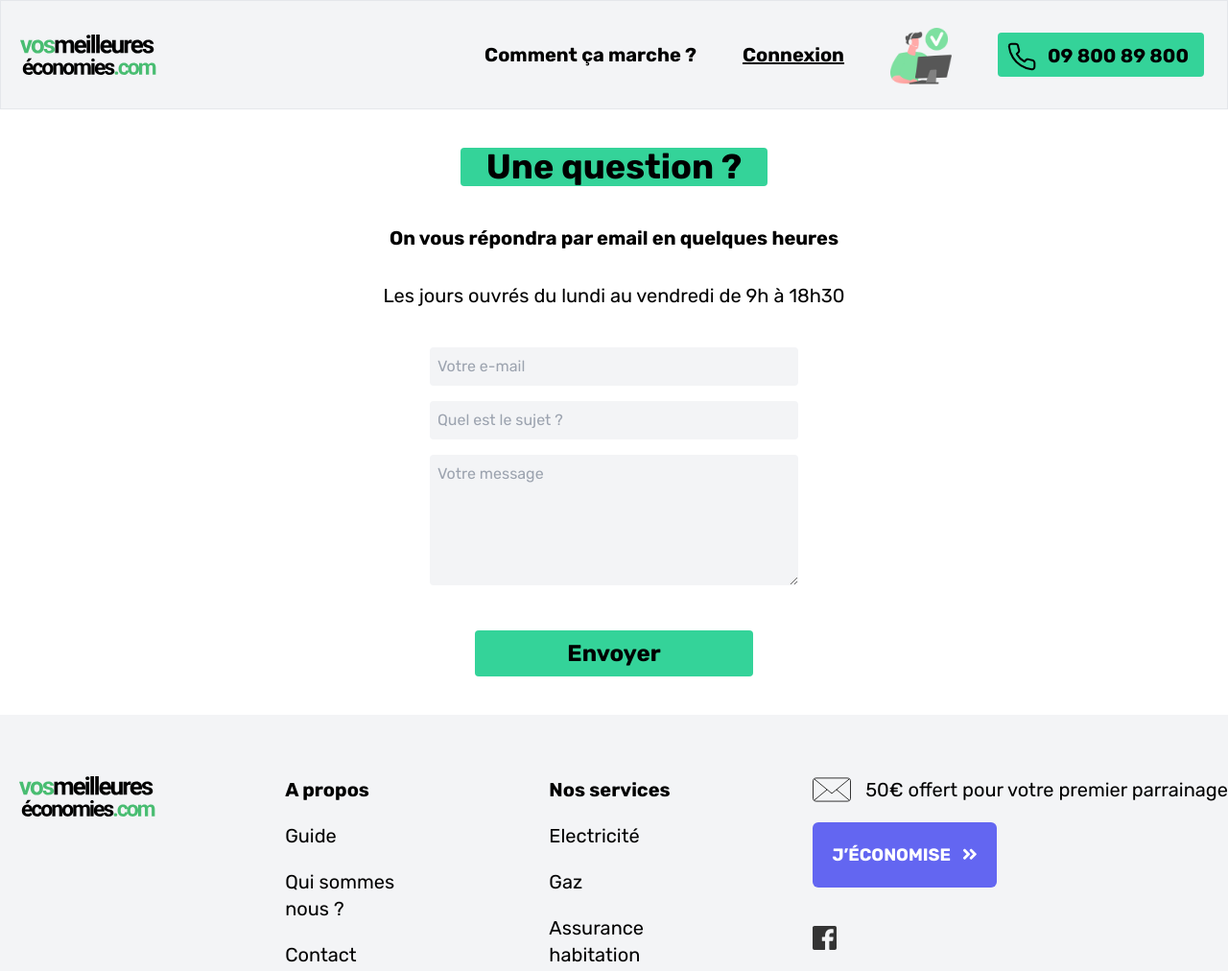
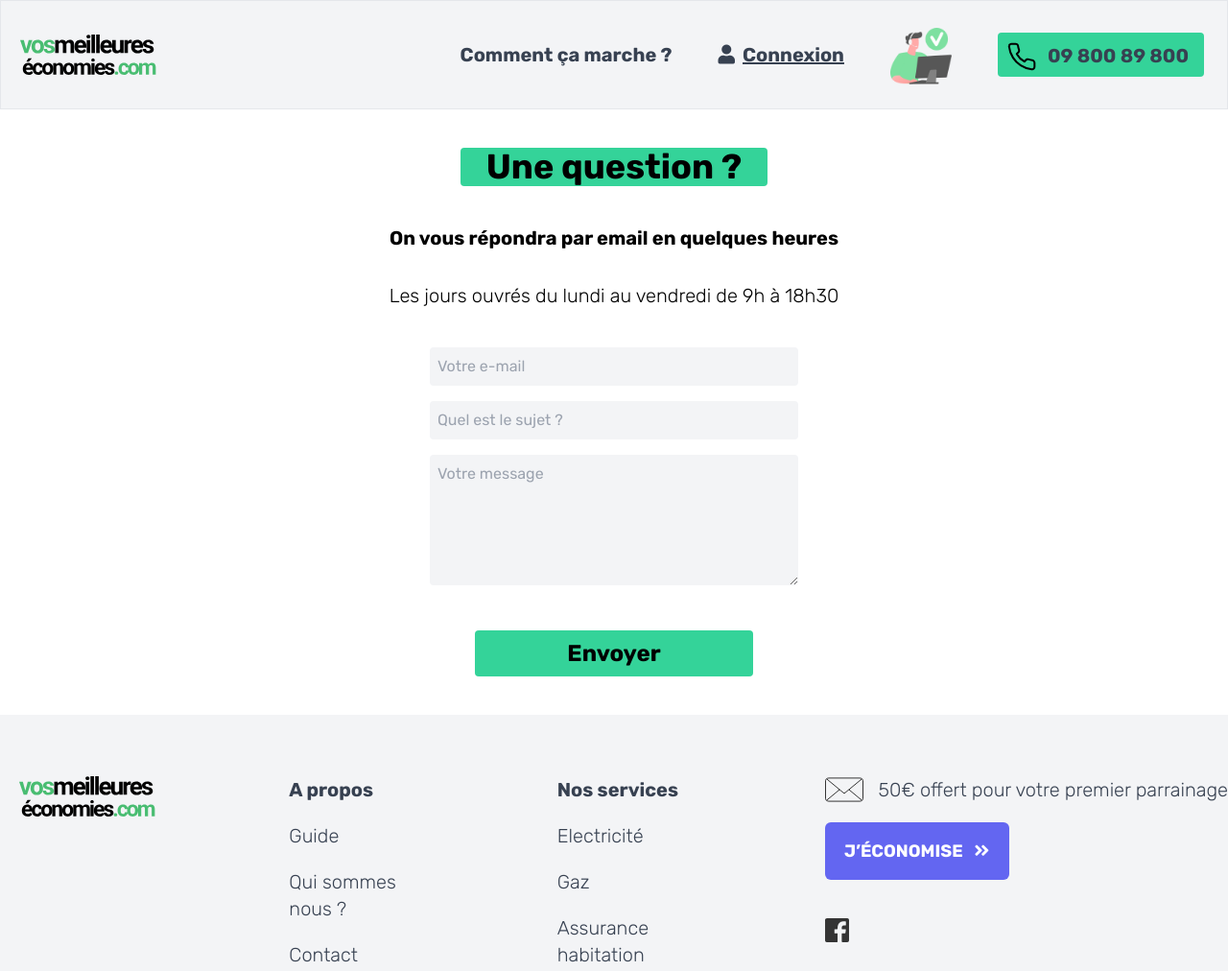
Before and after one commit to dilyana2001/Alpine-tailwind-project, a plain HTML site: page index.html in a window 1280 px wide. Shown: the top 1012 px of the page at 96% size. Drawn offline with nearby package versions, Linux system fonts and the light colour scheme.

Commit message:
fix styles

```diff
--- a/index.html
+++ b/index.html
@@ -13,7 +13,7 @@
 </head>
 
 <body>
-    <header>
+    <header class="text-gray-700 ">
         <div class="header border bg-gray-100">
             <div class="max-width relative max-w-screen-xl w-full my-0 mx-auto">
                 <div class="header-top flex justify-between items-center h-28 ">
@@ -23,7 +23,7 @@
                     <div class="header-top-right">
                         <ul class="nav-items flex justify-end items-center">
                             <li class="mx-6 font-bold text-xl"><a href="/">Comment ça marche ?</a></li>
-                            <li class="login mx-6 font-bold underline text-xl"> <a href="/"> Connexion</a></li>
+                            <li class="login mx-6 font-bold text-xl"> <a href="/"><i class="glyphicon fa-user fas pr-2" aria-hidden="true"></i><span class="underline">Connexion</span> </a></li>
                             <li class="w-16 h-14 mx-6 font-bold">
                                 <a href="/client"> <img src="/src/images/service.png" alt=""></a>
                             </li>
@@ -37,7 +37,7 @@
             </div>
         </div>
     </header>
-    <main class="container py-10 block w-max m-auto">
+    <main class="container py-10 block w-max m-auto font-light">
         <section class="text-center">
             <p class="bg-green-400 rounded text-4xl font-bold text-center mx-auto mb-10 w-80">Une question ?</p>
             <p class="font-bold text-center text-xl mb-8">On vous répondra par email en quelques heures</p>
@@ -51,7 +51,7 @@
         </section>
     </main>
 
-    <footer class="pt-16 pb-5 bg-gray-100 text-xl">
+    <footer class="pt-16 pb-5 bg-gray-100 text-xl text-gray-700 font-light">
         <div>
             <nav class="flex relative max-w-screen-xl my-0 mx-auto justify-between">
                 <ul>
@@ -84,7 +84,7 @@
                     <li class="flex flex-row mb-5">
                         <img src="/src/images/mail.svg" alt="">&nbsp;&nbsp; 50€ offert pour votre premier parrainage
                     </li>
-                    <li class="bg-indigo-500 text-white font-bold mb-10 p-4 py-5 w-48 rounded-md text-lg">
+                    <li class="bg-indigo-500 text-white font-bold mb-10 p-4 w-48 rounded-md text-lg">
                         <a class="button" href="/"><span class="pl-1 pr-2">J’ÉCONOMISE</span>
                             <i class="fa-angle-double-right fas button-icon-right" aria-hidden="true"></i></a>
                     </li>
```
